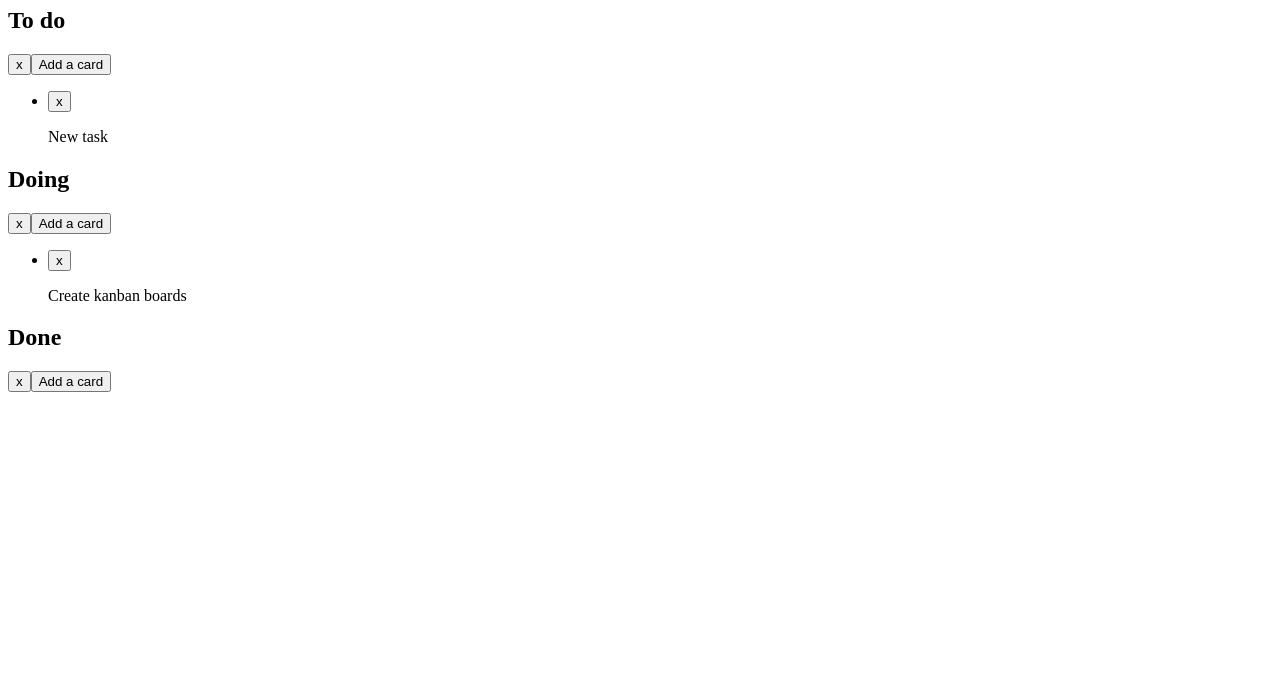
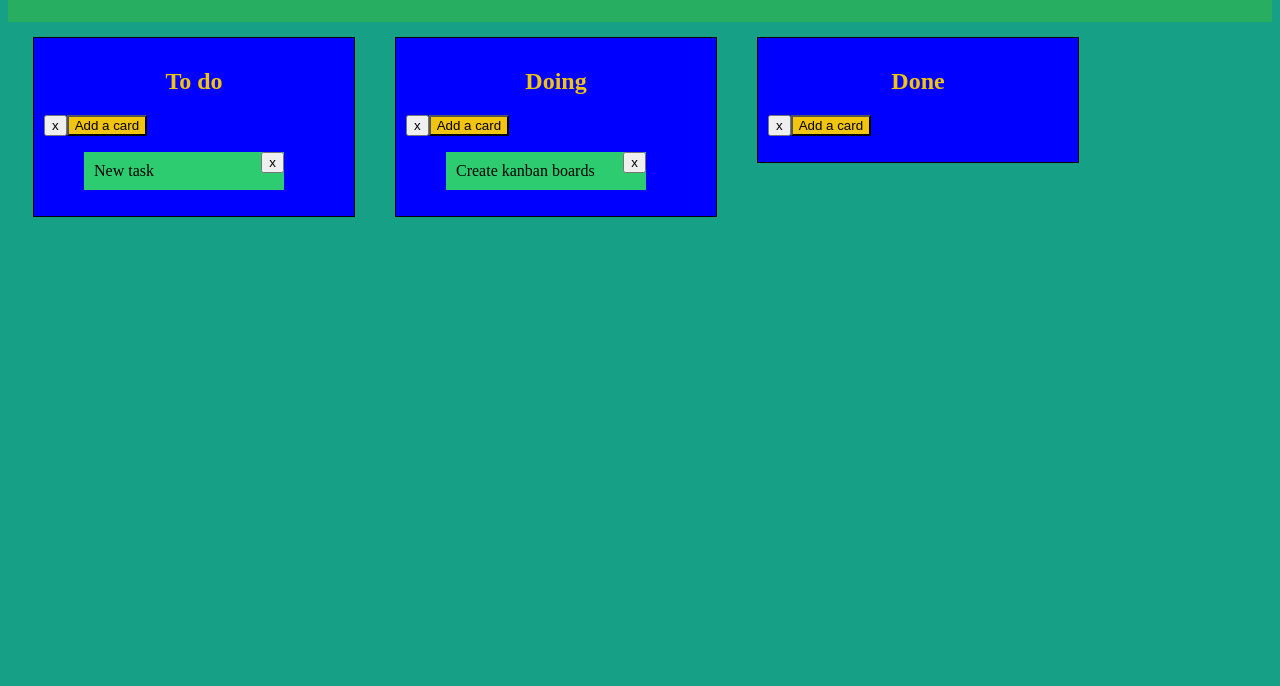
Before and after one commit to jokrasz/Kaban_board, a plain HTML site: page index.html in a window 1280 px wide. Shown: the part 114-800 px from the top of the page. Drawn offline with nearby package versions, Linux system fonts and the light colour scheme.

Commit message:
ostateczna wersja z css

```diff
--- a/js/scripts.js
+++ b/js/scripts.js
@@ -7,6 +7,16 @@ $(function() {
         }
         return str;
     }
+
+    var board = {
+        name: 'Kanban Board',
+        addColumn: function(column) {
+          this.$element.append(column.$element);
+          initSortable();
+        },
+        $element: $('#board .column-container')
+    };
+
     function Column(name) {
         var self = this; // useful for nested functions
 
@@ -49,7 +59,6 @@ $(function() {
         }
     };
 
-
     function Card(description) {
         var self = this;
 
@@ -80,14 +89,7 @@ $(function() {
                 }
         }
     };
-    var board = {
-        name: 'Kanban Board',
-        addColumn: function(column) {
-          this.$element.append(column.$element);
-          initSortable();
-        },
-        $element: $('#board .column-container')
-    };
+
     function initSortable() {
         $('.column-card-list').sortable({
           connectWith: '.column-card-list',
--- a/style.css
+++ b/style.css
@@ -1,3 +1,53 @@
+body {
+	background: #16a085;
+}
 .card-placeholder {
 	background: red;
 }
+#board {
+	background: #27ae60;
+	padding: 5px;
+}
+.column {
+	background: blue;
+	float: left;
+	width : 300px;
+	height: auto;
+	margin :20px 20px;
+	padding: 10px 10px;
+	border: 1px solid black;
+}
+.column-title {
+	color: #f1c40f;
+	text-align: center;
+}
+.card {
+	color: black;
+	width: 200px;
+	height: auto;
+	background: #2ecc71;
+	margin-bottom: 10px;
+}
+.card .card-description {
+	padding: 10px;
+	box-sizing: border-box;
+}
+.add-card {
+	background: #f1c40f;
+}
+.board h1 {
+	text-align: center;
+	color: yellow;
+	margin: 20px 20px;
+}
+.create-column {
+	background: #f1c40f;
+	margin: 20px auto;
+	display: block;
+}
+.card .btn-delete {
+	float: right;
+}
+ul {
+	list-style-type: none;
+}
```
Also changed, not shown: index.html (+0 -2 lines).
